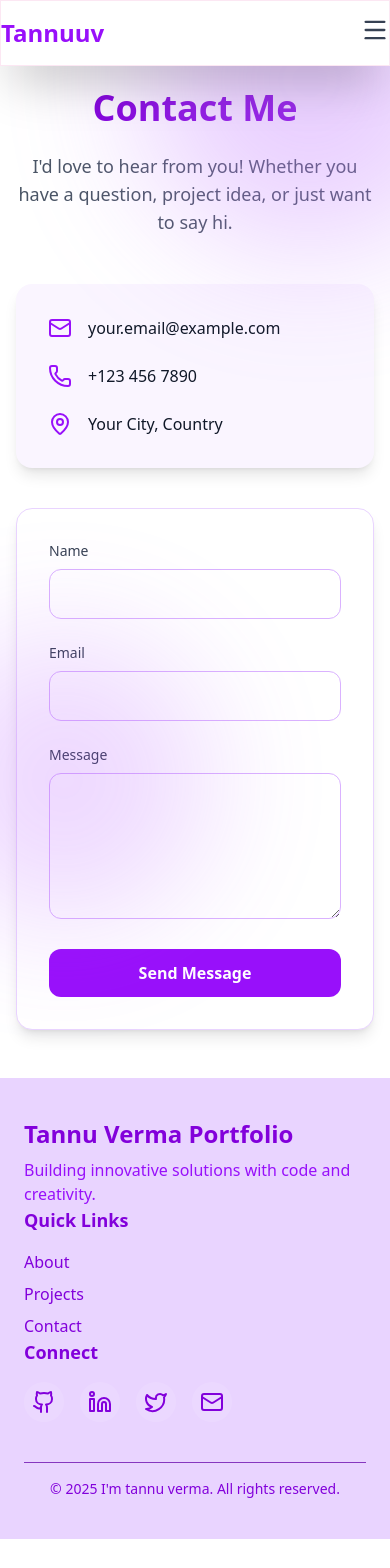
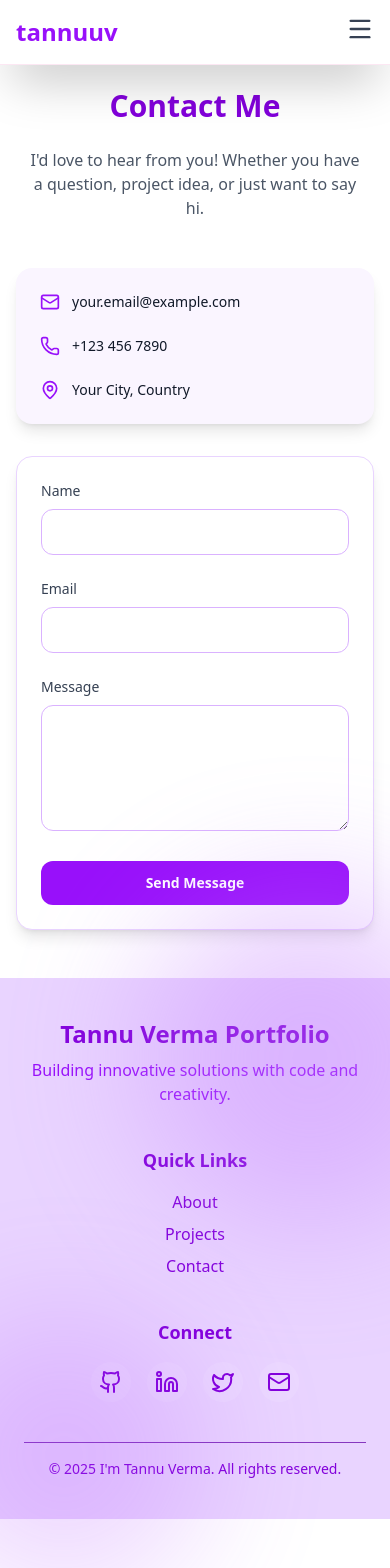
Before and after one commit to tannuv25/My-Portfolio, a React (Vite) app: page /contact in a window 390 px wide. Shown: the top 1568 px of the page. Before the commit the page ends 1539 px from the top, so only its background shows below. Built offline with nearby package versions, Linux system fonts and the light colour scheme.

Commit message:
new chnages

```diff
--- a/src/components/About.tsx
+++ b/src/components/About.tsx
@@ -2,27 +2,35 @@ import { motion } from "framer-motion";
 
 export default function About() {
   return (
-    <div className="min-h-screen bg-white text-gray-900 flex flex-col items-center py-12 px-4">
-      <h1 className="text-4xl font-bold text-purple-700 mb-6">About Me</h1>
-      <p className="text-lg text-gray-600 mb-12 max-w-2xl text-center">
+    <div className="min-h-screen bg-white text-gray-900 flex flex-col items-center py-12 px-4 sm:px-6 lg:px-8">
+      {/* Heading */}
+      <h1 className="text-3xl sm:text-4xl font-bold text-purple-700 mb-4 sm:mb-6 text-center">
+        About Me
+      </h1>
+      <p className="text-base sm:text-lg text-gray-600 mb-10 sm:mb-12 max-w-2xl text-center">
         Here's a little about who I am, what I do, and what inspires me.
       </p>
 
-      <div className="grid md:grid-cols-2 gap-10 max-w-5xl w-full">
+      {/* Content Grid */}
+      <div className="grid grid-cols-1 md:grid-cols-2 gap-8 sm:gap-10 max-w-5xl w-full">
         {/* Profile Section */}
         <motion.div
           initial={{ opacity: 0, y: 20 }}
           animate={{ opacity: 1, y: 0 }}
           transition={{ duration: 0.5 }}
-          className="bg-purple-50 rounded-2xl shadow-lg p-8 flex flex-col items-center text-center"
+          className="bg-purple-50 rounded-2xl shadow-lg p-6 sm:p-8 flex flex-col items-center text-center"
         >
           <img
             src="/images/profile_pic.png"
             alt="Profile"
-            className="w-40 h-40 rounded-full object-cover border-4 border-purple-500 mb-6"
+            className="w-32 h-32 sm:w-40 sm:h-40 rounded-full object-cover border-4 border-purple-500 mb-4 sm:mb-6"
           />
-          <h2 className="text-2xl font-semibold text-purple-700 mb-2">Tannu Verma</h2>
-          <p className="text-gray-600">Software Developer | Backend Developer</p>
+          <h2 className="text-xl sm:text-2xl font-semibold text-purple-700 mb-2">
+            Tannu Verma
+          </h2>
+          <p className="text-gray-600 text-sm sm:text-base">
+            Software Developer | Backend Developer
+          </p>
         </motion.div>
 
         {/* Bio Section */}
@@ -30,20 +38,20 @@ export default function About() {
           initial={{ opacity: 0, y: 20 }}
           animate={{ opacity: 1, y: 0 }}
           transition={{ duration: 0.7 }}
-          className="bg-white border border-purple-200 rounded-2xl shadow-lg p-8 space-y-4"
+          className="bg-white border border-purple-200 rounded-2xl shadow-lg p-6 sm:p-8 space-y-4"
         >
-          <p className="text-gray-700 leading-relaxed">
+          <p className="text-gray-700 text-sm sm:text-base leading-relaxed">
             I'm a passionate developer who loves creating beautiful and functional
             digital experiences. My journey started with curiosity about how
             websites work, and over time, it turned into a full-fledged career.
           </p>
-          <p className="text-gray-700 leading-relaxed">
+          <p className="text-gray-700 text-sm sm:text-base leading-relaxed">
             I specialize in building responsive web applications using modern
             technologies like React, TypeScript, and TailwindCSS. I enjoy
             bringing ideas to life with clean design and smooth user
             experiences.
           </p>
-          <p className="text-gray-700 leading-relaxed">
+          <p className="text-gray-700 text-sm sm:text-base leading-relaxed">
             When I'm not coding, you'll find me exploring new design trends,
             reading, or enjoying a good coffee.
           </p>
--- a/src/components/Footer.tsx
+++ b/src/components/Footer.tsx
@@ -10,13 +10,14 @@ export default function Footer() {
   ];
 
   return (
-    <footer className="w-full bg-purple-200 text-purple-700 py-10 px-6">
-      <div className="max-w-6xl">
+    <footer className="relative w-full bg-purple-200 text-purple-700 py-10 px-6 mt-o mb-0">
+      <div className="max-w-6xl mx-auto grid grid-cols-1 md:grid-cols-3 gap-10">
         {/* Branding */}
         <motion.div
           initial={{ opacity: 0, y: 20 }}
           animate={{ opacity: 1, y: 0 }}
           transition={{ duration: 0.6 }}
+          className="text-center md:text-left"
         >
           <h1 className="text-2xl font-bold">Tannu Verma Portfolio</h1>
           <p className="mt-2 text-purple-600">
@@ -29,12 +30,18 @@ export default function Footer() {
           initial={{ opacity: 0, y: 20 }}
           animate={{ opacity: 1, y: 0 }}
           transition={{ delay: 0.2, duration: 0.6 }}
-          className="flex flex-col gap-2"
+          className="flex flex-col items-center md:items-start gap-2"
         >
           <h2 className="text-lg font-semibold mb-2">Quick Links</h2>
-          <a href="#about" className="hover:text-purple-500 transition">About</a>
-          <a href="#projects" className="hover:text-purple-300 transition">Projects</a>
-          <a href="#contact" className="hover:text-purple-300 transition">Contact</a>
+          <a href="#about" className="hover:text-purple-500 transition">
+            About
+          </a>
+          <a href="#projects" className="hover:text-purple-500 transition">
+            Projects
+          </a>
+          <a href="#contact" className="hover:text-purple-500 transition">
+            Contact
+          </a>
         </motion.div>
 
         {/* Social Icons */}
@@ -42,7 +49,7 @@ export default function Footer() {
           initial={{ opacity: 0, y: 20 }}
           animate={{ opacity: 1, y: 0 }}
           transition={{ delay: 0.4, duration: 0.6 }}
-          className="flex flex-col items-start md:items-end gap-4"
+          className="flex flex-col items-center md:items-end gap-4"
         >
           <h2 className="text-lg font-semibold">Connect</h2>
           <div className="flex gap-4">
@@ -70,7 +77,7 @@ export default function Footer() {
         transition={{ delay: 0.6, duration: 0.6 }}
         className="mt-10 border-t border-purple-800/80 pt-4 text-center text-purple-700 text-sm"
       >
-        © {new Date().getFullYear()} I'm tannu verma. All rights reserved.
+        © {new Date().getFullYear()} I'm Tannu Verma. All rights reserved.
       </motion.div>
 
       {/* Animated Glow */}
--- a/src/components/Herosection2.tsx
+++ b/src/components/Herosection2.tsx
@@ -8,85 +8,96 @@ export default function Contact() {
     message: "",
   });
 
-  const handleChange = (e: React.ChangeEvent<HTMLInputElement | HTMLTextAreaElement>) => {
+  const handleChange = (
+    e: React.ChangeEvent<HTMLInputElement | HTMLTextAreaElement>
+  ) => {
     setFormData({ ...formData, [e.target.name]: e.target.value });
   };
 
   const handleSubmit = (e: React.FormEvent) => {
     e.preventDefault();
     console.log("Form submitted:", formData);
-    // Here you could integrate EmailJS, a backend API, etc.
     setFormData({ name: "", email: "", message: "" });
   };
 
   return (
-    <div className="min-h-screen bg-white text-gray-900 flex flex-col items-center py-12 px-4 mt-10">
-      <h1 className="text-4xl font-bold text-purple-700 mb-6">Contact Me</h1>
-      <p className="text-lg text-gray-600 mb-12 max-w-xl text-center">
+    <div className="min-h-screen bg-white text-gray-900 flex flex-col items-center py-12 px-4 sm:px-6 lg:px-8 mt-10">
+      {/* Title */}
+      <h1 className="text-3xl sm:text-4xl font-bold text-purple-700 mb-6 text-center">
+        Contact Me
+      </h1>
+      <p className="text-base sm:text-lg text-gray-600 mb-12 max-w-xl text-center px-2">
         I'd love to hear from you! Whether you have a question, project idea, or just want to say hi.
       </p>
 
-      <div className="grid md:grid-cols-2 gap-10 max-w-5xl w-full">
+      {/* Responsive Grid */}
+      <div className="grid grid-cols-1 md:grid-cols-2 gap-8 md:gap-10 max-w-5xl w-full">
         {/* Contact Info */}
-        <div className="bg-purple-50 rounded-2xl shadow-lg p-8 space-y-6">
-          <div className="flex items-center gap-4">
-            <Mail className="text-purple-600" />
-            <span>your.email@example.com</span>
+        <div className="bg-purple-50 rounded-2xl shadow-lg p-6 sm:p-8 space-y-6">
+          <div className="flex items-center gap-3 sm:gap-4">
+            <Mail className="text-purple-600 w-5 h-5 sm:w-6 sm:h-6" />
+            <span className="text-sm sm:text-base">your.email@example.com</span>
           </div>
-          <div className="flex items-center gap-4">
-            <Phone className="text-purple-600" />
-            <span>+123 456 7890</span>
+          <div className="flex items-center gap-3 sm:gap-4">
+            <Phone className="text-purple-600 w-5 h-5 sm:w-6 sm:h-6" />
+            <span className="text-sm sm:text-base">+123 456 7890</span>
           </div>
-          <div className="flex items-center gap-4">
-            <MapPin className="text-purple-600" />
-            <span>Your City, Country</span>
+          <div className="flex items-center gap-3 sm:gap-4">
+            <MapPin className="text-purple-600 w-5 h-5 sm:w-6 sm:h-6" />
+            <span className="text-sm sm:text-base">Your City, Country</span>
           </div>
         </div>
 
         {/* Contact Form */}
         <form
           onSubmit={handleSubmit}
-          className="bg-white border border-purple-200 rounded-2xl shadow-lg p-8 space-y-6"
+          className="bg-white border border-purple-200 rounded-2xl shadow-lg p-6 sm:p-8 space-y-6"
         >
           <div>
-            <label className="block mb-2 text-sm font-medium text-gray-700">Name</label>
+            <label className="block mb-2 text-sm font-medium text-gray-700">
+              Name
+            </label>
             <input
               type="text"
               name="name"
               value={formData.name}
               onChange={handleChange}
               required
-              className="w-full p-3 border border-purple-300 rounded-xl focus:outline-none focus:ring-2 focus:ring-purple-500"
+              className="w-full p-3 text-sm sm:text-base border border-purple-300 rounded-xl focus:outline-none focus:ring-2 focus:ring-purple-500"
             />
           </div>
 
           <div>
-            <label className="block mb-2 text-sm font-medium text-gray-700">Email</label>
+            <label className="block mb-2 text-sm font-medium text-gray-700">
+              Email
+            </label>
             <input
               type="email"
               name="email"
               value={formData.email}
               onChange={handleChange}
               required
-              className="w-full p-3 border border-purple-300 rounded-xl focus:outline-none focus:ring-2 focus:ring-purple-500"
+              className="w-full p-3 text-sm sm:text-base border border-purple-300 rounded-xl focus:outline-none focus:ring-2 focus:ring-purple-500"
             />
           </div>
 
           <div>
-            <label className="block mb-2 text-sm font-medium text-gray-700">Message</label>
+            <label className="block mb-2 text-sm font-medium text-gray-700">
+              Message
+            </label>
             <textarea
               name="message"
               value={formData.message}
               onChange={handleChange}
               required
               rows={5}
-              className="w-full p-3 border border-purple-300 rounded-xl focus:outline-none focus:ring-2 focus:ring-purple-500"
+              className="w-full p-3 text-sm sm:text-base border border-purple-300 rounded-xl focus:outline-none focus:ring-2 focus:ring-purple-500"
             />
           </div>
 
           <button
             type="submit"
-            className="w-full bg-purple-600 hover:bg-purple-700 text-white py-3 rounded-xl font-semibold transition duration-200"
+            className="w-full bg-purple-600 hover:bg-purple-700 text-white py-3 rounded-xl font-semibold transition duration-200 text-sm sm:text-base"
           >
             Send Message
           </button>
--- a/src/components/Navbar.tsx
+++ b/src/components/Navbar.tsx
@@ -12,15 +12,16 @@ const Navbar = () => {
   ];
 
   return (
-    <nav className="fixed w-full shadow-2xl z-50 bg-white border border-pink-100 top-0">
-      <div className="mx-auto max-w-7xl">
+    <nav className="fixed w-full shadow-2xl z-50 bg-white border-b border-pink-100 top-0">
+      <div className="mx-auto max-w-7xl px-4 sm:px-6 lg:px-8">
         <div className="flex items-center justify-between h-16">
-
+          {/* Logo */}
           <div className="text-2xl font-bold text-purple-600 cursor-pointer">
-            Tannuuv
+            tannuuv
           </div>
 
-          <div className="hidden md:flex space-x-8">
+          {/* Desktop Links */}
+          <div className="hidden md:flex items-center space-x-8">
             {navLinks.map((link) => (
               <a
                 key={link.name}
@@ -30,10 +31,6 @@ const Navbar = () => {
                 {link.name}
               </a>
             ))}
-          </div>
-
-          {/* CTA Button */}
-          <div className="hidden md:block">
             <button className="bg-purple-600 hover:bg-purple-700 text-white px-5 py-2 rounded-full font-semibold shadow-md transition-transform transform hover:scale-105">
               Get Started
             </button>
@@ -44,6 +41,7 @@ const Navbar = () => {
             <button
               onClick={() => setIsOpen(!isOpen)}
               className="text-gray-700 hover:text-purple-600 focus:outline-none"
+              aria-label="Toggle menu"
             >
               {isOpen ? <X size={28} /> : <Menu size={28} />}
             </button>
@@ -51,14 +49,15 @@ const Navbar = () => {
         </div>
       </div>
 
-      {/* Mobile Dropdown Menu */}
+      {/* Mobile Dropdown */}
       {isOpen && (
-        <div className="md:hidden bg-white shadow-lg px-6 py-4 space-y-4">
+        <div className="md:hidden bg-white shadow-lg px-6 py-4 space-y-4 animate-slide-down">
           {navLinks.map((link) => (
             <a
               key={link.name}
               href={link.href}
               className="block text-gray-700 hover:text-purple-600 font-medium transition-colors duration-300"
+              onClick={() => setIsOpen(false)} // close after click
             >
               {link.name}
             </a>
```
Also changed, not shown: src/components/Hero.tsx (+32 -44 lines), src/components/Project.tsx (+12 -11 lines).
